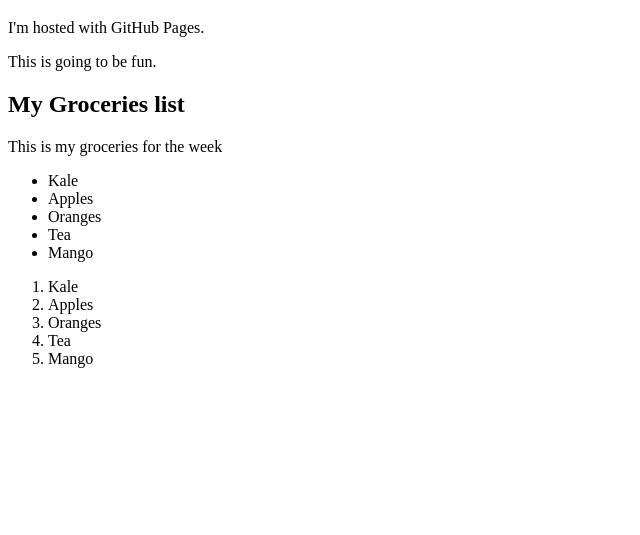
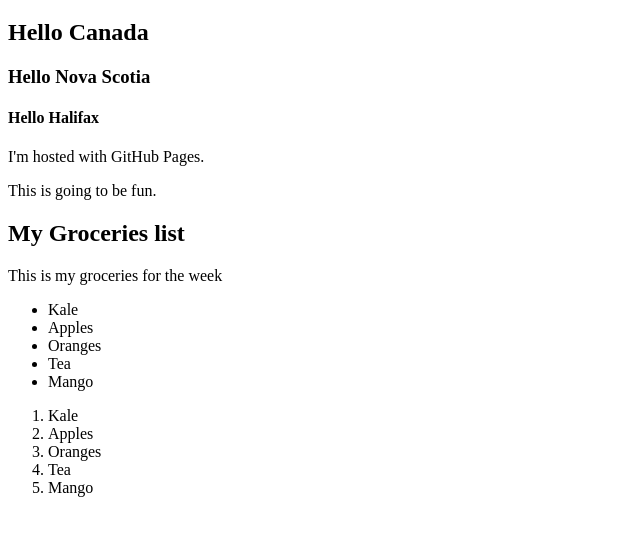
Before and after one commit to JZMNE/jzmne.github.io, a plain HTML site: page index.html in a window 1280 px wide. Shown: the part 61-596 px from the top of the page, without its empty margins (0-640 px from the left). Drawn offline with Linux system fonts and the light colour scheme.

Commit message:
Update index.html

```diff
--- a/index.html
+++ b/index.html
@@ -9,6 +9,11 @@
 
 <body>
 <h1>Hello World</h1>
+<h2>Hello Canada</h2>
+<h3>Hello Nova Scotia</h3>
+<h4>Hello Halifax</h4>
+
+
 <p>I'm hosted with GitHub Pages.</p>
 <p>This is going to be fun.</p>
 
```
